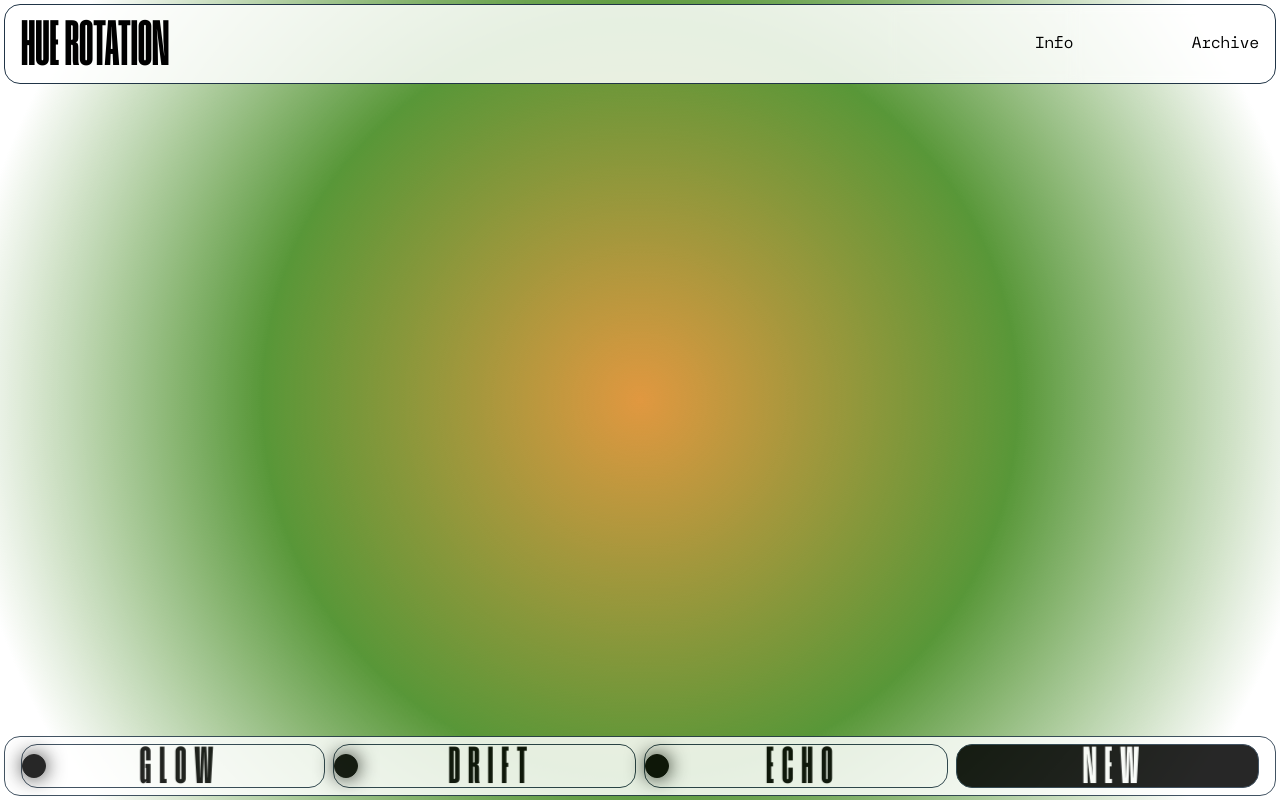
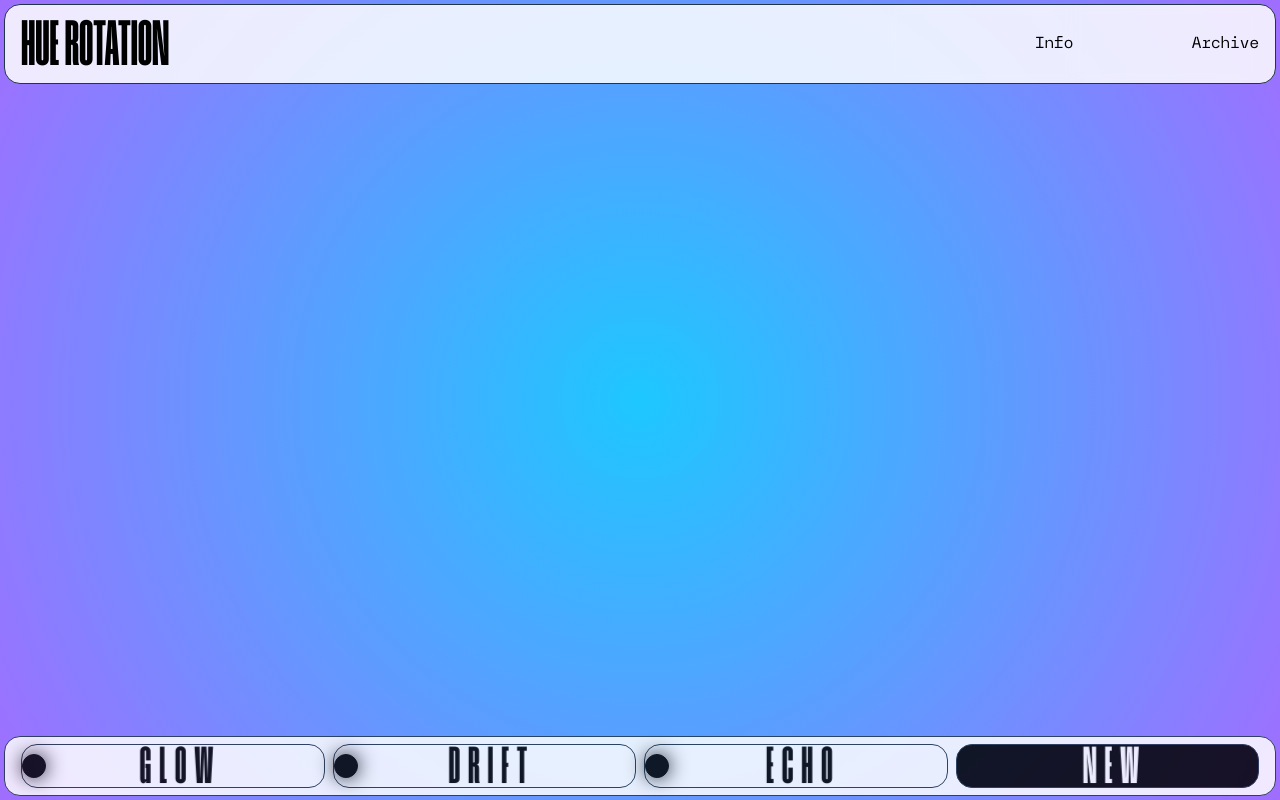
Before and after one commit to riccardogiacomazzi/hue-rotation, a React (Vite) app: page / in a window 1280 px wide. Built offline with nearby package versions, Linux system fonts and the light colour scheme.

Commit message:
Fixed transfer of gradint style from Home.jsx to Archive.jsx

```diff
--- a/src/components/Home/Home.css
+++ b/src/components/Home/Home.css
@@ -10,7 +10,8 @@
   cursor: crosshair;
 }
 
-.gradient-container {
+.gradient-container,
+.gradient-container-bottom {
   position: absolute;
   width: 100%;
   height: 100%;
@@ -20,20 +21,16 @@
 }
 
 .gradient-container-bottom {
-  position: absolute;
-  width: 100%;
-  height: 100%;
-  display: flex;
-  justify-content: center;
-  align-items: center;
   rotate: 180deg;
+  mix-blend-mode: "";
+  transition: transform 0.3s ease;
 }
 
 @keyframes hueRotate {
-  from {
-    filter: hue-rotate(0deg);
+  0% {
+    hue: 0deg;
   }
-  to {
-    filter: hue-rotate(360deg);
+  100% {
+    hue: 360deg;
   }
 }
--- a/src/components/Home/Home.jsx
+++ b/src/components/Home/Home.jsx
@@ -1,87 +1,71 @@
-import { useEffect, useState, useRef } from "react";
+import { useEffect, useRef } from "react";
 import "./Home.css";
 
-const Home = ({ currentStyle, setClickStyle, sliderValues, onGradientClick }) => {
-  const blendStyle = [
-    "normal",
-    "multiply",
-    "screen",
-    "overlay",
-    "darken",
-    "lighten",
-    "color-dodge",
-    "color-burn",
-    "hard-light",
-    "soft-light",
-    "difference",
-    "exclusion",
-    "hue",
-    "saturation",
-    "color",
-    "luminosity",
-  ];
-
-  const getBlendMode = (sliders) => {
-    const total = sliders.reduce((sum, value) => sum + value, 0);
-    const maxSum = 300;
-    const blendIndex = Math.floor((total / maxSum) * (blendStyle.length - 1));
-    return blendIndex;
-  };
-
-  const [blendIndex, setBlendIndex] = useState(getBlendMode(sliderValues));
-  const [hasSliderChanged, setHasSliderChanged] = useState(false);
-
+const Home = ({ currentStyle, setCurrentStyle, sliderValues, onGradientClick }) => {
   const topRef = useRef(null);
   const bottomRef = useRef(null);
 
-  useEffect(() => {
-    setBlendIndex(getBlendMode(sliderValues));
-    getBlendMode(sliderValues);
-  }, [sliderValues]);
+  const handleClick = () => {
+    if (topRef.current && bottomRef.current) {
+      const topHtml = topRef.current.outerHTML;
+      const bottomHtml = bottomRef.current.outerHTML;
 
-  useEffect(() => {
-    setBlendIndex(getBlendMode(sliderValues));
-    setHasSliderChanged(true);
-  }, [sliderValues]);
+      const combinedHtml = `<div class="home-gradient-html">${topHtml}${bottomHtml}</div>`;
 
-  const computedBlendMode = hasSliderChanged ? blendStyle[blendIndex] : currentStyle?.mixBlendMode;
+      const stored = sessionStorage.getItem("storedGradientHTMLArray");
+      const htmlArray = stored ? JSON.parse(stored) : [];
 
-  //saves styles from DOM at click
-  const handleClick = () => {
-    onGradientClick();
-    if (topRef.current && bottomRef.current) {
-      const topStyle = getComputedStyle(topRef.current);
-      const bottomStyle = getComputedStyle(bottomRef.current);
-
-      const stylesToArchive = {
-        topGradient: {
-          background: topStyle.background,
-          filter: topStyle.filter,
-        },
-        bottomGradient: {
-          background: bottomStyle.background,
-          mixBlendMode: bottomStyle.mixBlendMode,
-          filter: bottomStyle.filter,
-        },
-      };
-
-      setClickStyle(stylesToArchive);
+      const isDuplicate = htmlArray.includes(combinedHtml);
+      if (!isDuplicate) {
+        onGradientClick();
+        htmlArray.push(combinedHtml);
+        sessionStorage.setItem("storedGradientHTMLArray", JSON.stringify(htmlArray));
+      }
     }
   };
 
+  useEffect(() => {
+    const [glow, drift, echo] = sliderValues;
+
+    const scale = 1 + drift / 200;
+    const saturation = 1 + glow / 50;
+    const blur = drift;
+    const contrast = 1 + echo / 100;
+
+    setCurrentStyle((prev) => ({
+      ...prev,
+      topScale: scale,
+      bottomScale: scale * 2,
+      saturation,
+      blur,
+      contrast,
+    }));
+  }, [sliderValues]);
+
+  // build the filter strings including hue-rotate animation
+  const baseFilterTop = `saturate(${currentStyle.saturation}) blur(${currentStyle.blur}px) contrast(${currentStyle.contrast})`;
+  const baseFilterBottom = `saturate(${currentStyle.saturation * 1.25}) blur(${currentStyle.blur / 2}px) contrast(${
+    currentStyle.contrast * 1.25
+  })`;
+
   return (
-    <div className="home-container" onClick={() => handleClick()}>
+    <div className="home-container" onClick={handleClick}>
       <div
         className="gradient-container"
-        style={{ background: currentStyle.background, animation: currentStyle.animation }}
+        style={{
+          background: currentStyle.background,
+          transform: `scale(${currentStyle.topScale || 1})`,
+          filter: baseFilterTop,
+        }}
         ref={topRef}
       />
       <div
         className="gradient-container-bottom"
         style={{
           background: currentStyle.background,
-          animation: currentStyle.animation,
-          mixBlendMode: computedBlendMode,
+          mixBlendMode: currentStyle.mixBlendMode,
+          transform: `scale(${currentStyle.bottomScale})`,
+          filter: baseFilterBottom,
         }}
         ref={bottomRef}
       />
--- a/src/components/Info/Info.css
+++ b/src/components/Info/Info.css
@@ -57,11 +57,12 @@
   max-height: 70vh;
   z-index: 5;
 }
-@keyframes hueRotate {
+
+/* @keyframes hueRotate {
   from {
     filter: hue-rotate(0deg);
   }
   to {
     filter: hue-rotate(360deg);
   }
-}
+} */
--- /dev/null
+++ b/src/functions/generateGradientData.js
@@ -0,0 +1,94 @@
+const generateGradientData = (sliderValues) => {
+  try {
+    const [glow, drift, echo] = sliderValues ?? [];
+
+    const duration = (Math.random() * 15 + 5).toFixed(2);
+    const timingFunctions = ["linear", "ease", "ease-in", "ease-out", "ease-in-out"];
+    const timingFunction = timingFunctions[Math.floor(Math.random() * timingFunctions.length)];
+
+    const palette = [
+      [195, 80, 70], // Blue
+      [340, 80, 65], // Pink
+      [175, 75, 50], // Teal
+      [10, 80, 50], // Red-Orange
+      [280, 60, 70], // Purple
+    ];
+
+    const blendStyles = [
+      // "normal",
+      "multiply",
+      "screen",
+      "overlay",
+      // "darken",
+      "lighten",
+      // "color-dodge",
+      // "color-burn",
+      // "hard-light",
+      "soft-light",
+      "difference",
+      // "exclusion",
+      "hue",
+      "saturation",
+      "color",
+      "luminosity",
+    ];
+    const blendMode = blendStyles[Math.floor(Math.random() * blendStyles.length)];
+
+    const numColors = Math.round(2 + (echo / 100) * 2); // 2 to 4 colors
+    const chosenIndices = [];
+    while (chosenIndices.length < numColors) {
+      const idx = Math.floor(Math.random() * palette.length);
+      if (!chosenIndices.includes(idx)) chosenIndices.push(idx);
+    }
+
+    const glowFactor = (glow / 100) * 30; // saturation difference
+    const driftFactor = drift / 100;
+
+    const positions = [];
+    for (let i = 0; i < numColors; i++) {
+      positions.push(Math.round((i / (numColors - 1)) * (70 + 30 * driftFactor)) + 15 * (1 - driftFactor));
+    }
+
+    const colorStops = chosenIndices.map((idx, i) => {
+      const [h, s, l] = palette[idx];
+      const sat = Math.min(100, Math.max(0, s + (Math.random() * glowFactor * 2 - glowFactor)));
+      return `hsl(${h}, ${sat.toFixed(1)}%, ${l}%) ${positions[i]}%`;
+    });
+
+    const invertedColorStops = chosenIndices.map((idx, i) => {
+      const [h, s, l] = palette[idx];
+      const invHue = (h + 180) % 360;
+      const sat = Math.min(100, Math.max(0, s + (Math.random() * glowFactor * 2 - glowFactor)));
+      return `hsl(${invHue}, ${sat.toFixed(1)}%, ${l}%) ${positions[i]}%`;
+    });
+
+    const total = Math.round(glow + drift + echo);
+    const type = total % 2 === 1 ? "linear" : "radial";
+
+    const angle = Math.floor(Math.random() * 360);
+    const shape = type === "radial" ? ["circle", "ellipse"][Math.floor(Math.random() * 2)] : null;
+
+    const driftX = Math.random() * 40 + driftFactor * Math.random() * 20;
+    const driftY = 40 + driftFactor * 20;
+
+    return {
+      type,
+      shape,
+      angle,
+      driftX,
+      driftY,
+      colorStops,
+      invertedColorStops,
+      blendMode,
+      animation: {
+        duration,
+        timingFunction,
+      },
+    };
+  } catch (error) {
+    console.warn("Error generating gradient data", error);
+    return null;
+  }
+};
+
+export default generateGradientData;
--- a/src/functions/gradientGenerator.jsx
+++ /dev/null
@@ -1,146 +0,0 @@
-const gradientGenerator = (sliderValues) => {
-  try {
-    const [glow, drift, echo] = sliderValues ?? [];
-
-    // Animation randomization (always runs)
-    const duration = (Math.random() * 15 + 5).toFixed(2);
-    const timingFunctions = ["linear", "ease", "ease-in", "ease-out", "ease-in-out"];
-    const timingFunction = timingFunctions[Math.floor(Math.random() * timingFunctions.length)];
-
-    // If all sliders are zero, return empty background with animation only
-    if (glow === 0 && drift === 0 && echo === 0) {
-      let result = {
-        background: `radial-gradient(circle, hsl(200, 80%, 60%) ${Math.floor(
-          Math.random() * 20
-        )}%, hsl(260, 55%, 65%) ${Math.floor(Math.random() * (50 - 20 + 1)) + 20}%, hsl(360 100% 100%) ${Math.floor(
-          Math.floor(Math.random() * (120 - 50 + 1)) + 50
-        )}%)`,
-        animation: `hueRotate ${duration}s ${timingFunction} infinite`,
-        opacity: "0.75",
-      };
-      return result;
-    }
-
-    // Define color palette (H, S, L)
-    const palette = [
-      [195, 80, 70], // Blue
-      [340, 80, 65], // Pink
-      [175, 75, 50], // Teal
-      [10, 80, 50], // Red-Orange
-      [280, 60, 70], // Purple
-    ];
-
-    //Define blend style
-    const blendStyles = [
-      "normal",
-      "multiply",
-      "screen",
-      "overlay",
-      "darken",
-      "lighten",
-      "color-dodge",
-      "color-burn",
-      "hard-light",
-      "soft-light",
-      "difference",
-      "exclusion",
-      "hue",
-      "saturation",
-      "color",
-      "luminosity",
-    ];
-
-    const blendIndex = Math.floor(Math.random() * blendStyles.length);
-    const blendSelect = blendStyles[blendIndex];
-
-    // Decide number of colors based on echo (2 to 4)
-    const numColors = Math.round(2 + (echo / 100) * 2);
-
-    // Pick random unique colors from palette
-    const chosenIndices = [];
-    while (chosenIndices.length < numColors) {
-      const idx = Math.floor(Math.random() * palette.length);
-      if (!chosenIndices.includes(idx)) {
-        chosenIndices.push(idx);
-      }
-    }
-
-    // Use glow to adjust saturation contrast (how different saturation between colors)
-    const glowFactor = (glow / 100) * 30; // max 30% saturation difference
-
-    // Construct color stops
-    // Positions controlled by drift (compressed or spread)
-    const driftFactor = drift / 100;
-    const positions = [];
-    for (let i = 0; i < numColors; i++) {
-      positions.push(Math.round((i / (numColors - 1)) * (70 + 30 * driftFactor)) + 15 * (1 - driftFactor));
-      // positions between 15% and 100%, more spread as drift increases
-    }
-
-    // Build original and inverted color stops
-    const colorStops = chosenIndices.map((idx, i) => {
-      const [h, s, l] = palette[idx];
-      const sat = Math.min(100, Math.max(0, s + (Math.random() * glowFactor * 2 - glowFactor)));
-      return `hsl(${h}, ${sat.toFixed(1)}%, ${l}%) ${positions[i]}%`;
-    });
-
-    const invertedColorStops = chosenIndices.map((idx, i) => {
-      const [h, s, l] = palette[idx];
-      const invHue = (h + 180) % 360;
-      const sat = Math.min(100, Math.max(0, s + (Math.random() * glowFactor * 2 - glowFactor)));
-      return `hsl(${invHue}, ${sat.toFixed(1)}%, ${l}%) ${positions[i]}%`;
-    });
-
-    // Gradient type and position drift for radial gradients
-    const total = Math.round(glow + drift + echo);
-
-    const chosenType = total % 2 === 1 ? "linear" : "radial";
-
-    const driftX = Math.random() * 40 + driftFactor * Math.random() * 20;
-    const driftY = 40 + driftFactor * 20;
-    const oppositeX = 100 - driftX;
-    const oppositeY = 100 - driftY;
-
-    let background;
-    if (chosenType === "linear") {
-      const angle = Math.floor(Math.random() * 360);
-      background = `
-      linear-gradient(${angle}deg, ${colorStops.join(", ")}),
-      linear-gradient(${(angle + 180) % 360}deg, ${invertedColorStops.join(", ")})
-    `;
-    } else {
-      const radialShapes = ["circle", "ellipse"];
-      const chosenShape = radialShapes[Math.floor(Math.random() * radialShapes.length)];
-
-      background = `
-      radial-gradient(${chosenShape} at ${driftX}% ${driftY}%, ${colorStops.join(", ")}),
-      radial-gradient(${chosenShape} at ${oppositeX}% ${oppositeY}%, ${invertedColorStops.join(", ")})
-    `;
-    }
-
-    background = background.trim();
-
-    const result = {
-      background,
-      animation: `hueRotate ${duration}s ${timingFunction} infinite`,
-      opacity: "0.75",
-      mixBlendMode: blendSelect,
-    };
-
-    if (!result.background) {
-      console.warn("No background generated!", { sliderValues, result });
-    }
-
-    return result;
-  } catch (error) {
-    console.warn(error, sliderValues);
-    return {
-      background: "",
-      animation: "none",
-      opacity: "1",
-      mixBlendMode: blendSelect,
-    };
-  }
-};
-
-export default gradientGenerator;
--- /dev/null
+++ b/src/functions/renderGradientStyle.js
@@ -0,0 +1,34 @@
+const renderGradientStyle = (gradientData) => {
+  if (!gradientData)
+    return {
+      background: "",
+      animation: "none",
+      opacity: "1",
+      mixBlendMode: "normal",
+    };
+
+  const { type, shape, angle, driftX, driftY, colorStops, invertedColorStops, blendMode, animation } = gradientData;
+
+  let background = "";
+
+  if (type === "linear") {
+    background = `
+      linear-gradient(${angle}deg, ${colorStops.join(", ")}),
+      linear-gradient(${(angle + 180) % 360}deg, ${invertedColorStops.join(", ")})
+    `;
+  } else {
+    background = `
+      radial-gradient(${shape} at ${driftX}% ${driftY}%, ${colorStops.join(", ")}),
+      radial-gradient(${shape} at ${100 - driftX}% ${100 - driftY}%, ${invertedColorStops.join(", ")})
+    `;
+  }
+
+  return {
+    background: background.trim(),
+    animation: `hueRotate ${animation.duration} ${animation.timingFunction} infinite`,
+    opacity: "0.75",
+    mixBlendMode: blendMode,
+  };
+};
+
+export default renderGradientStyle;
```
Also changed, not shown: src/App.jsx (+9 -6 lines), src/components/Archive/Archive.css (+14 -3 lines), src/components/Archive/Archive.jsx (+6 -22 lines).
